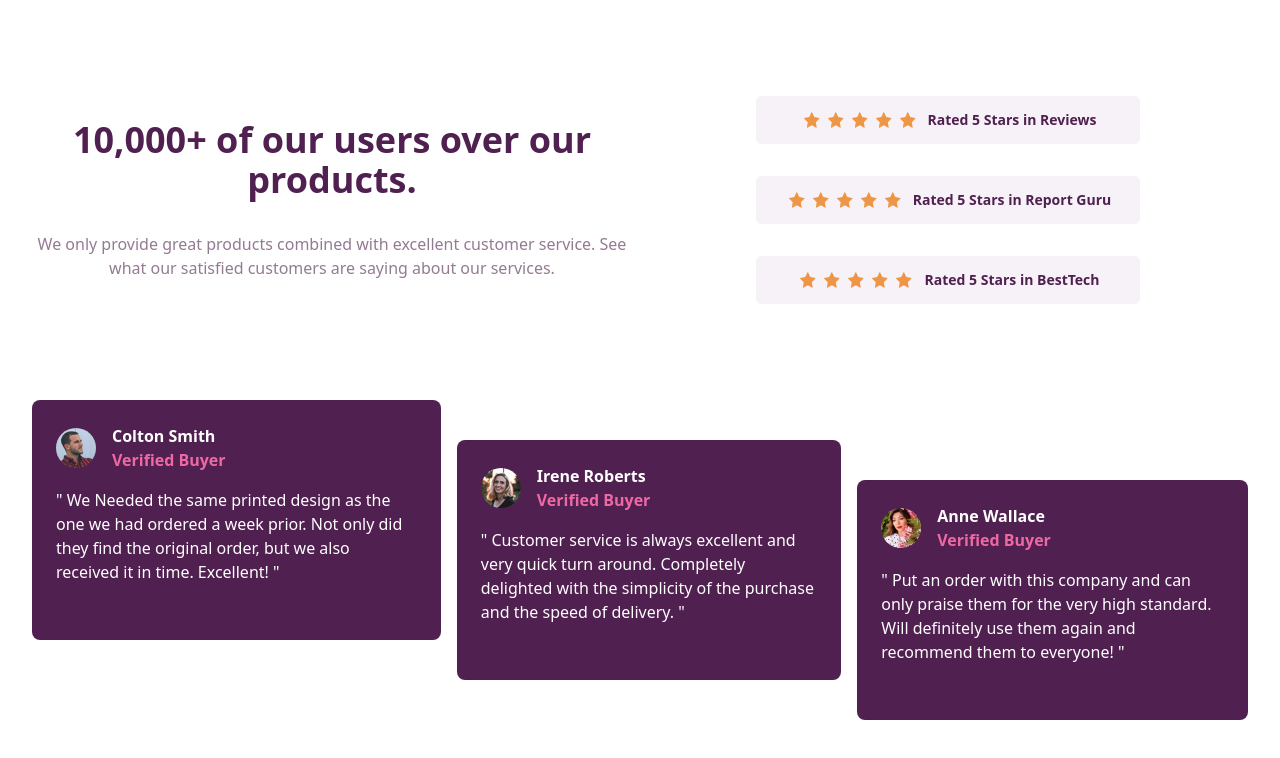
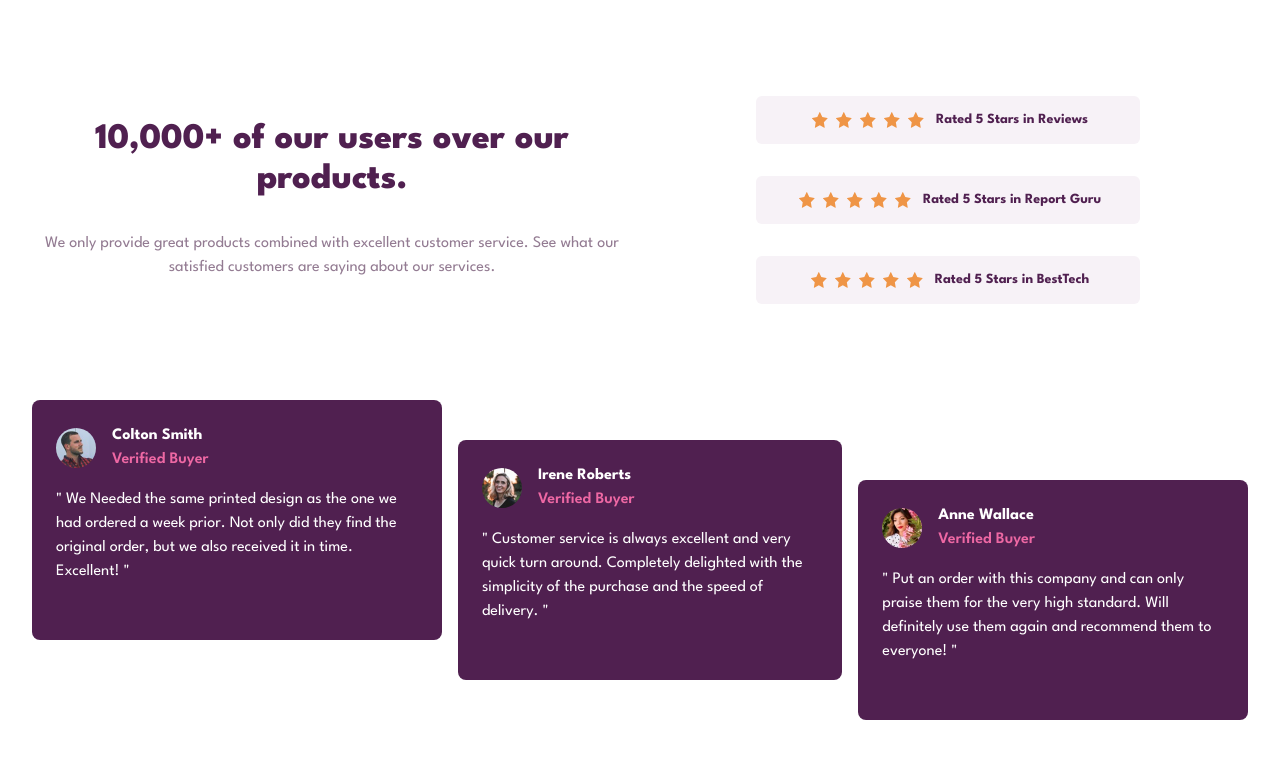
Before and after one commit to cerezoar/fem-social-proof-section-1, a website: page index.html in a window 1280 px wide. Drawn offline with nearby package versions, Linux system fonts and the light colour scheme; files that its build step writes are made by us from their sources.

Commit message:
adding the design font

```diff
--- a/index.html
+++ b/index.html
@@ -13,7 +13,7 @@
     <title>Frontend Mentor | Social Proof Section</title>
 </head>
 
-<body>
+<body class="font-spartan">
     <main class="mb-16 xl:px-20 xl:max-w-screen-xl xl:mx-auto">
         <div class="my-16 mx-8 md:flex md:items-center md:gap-4 ">
             <!-- left -->
```
